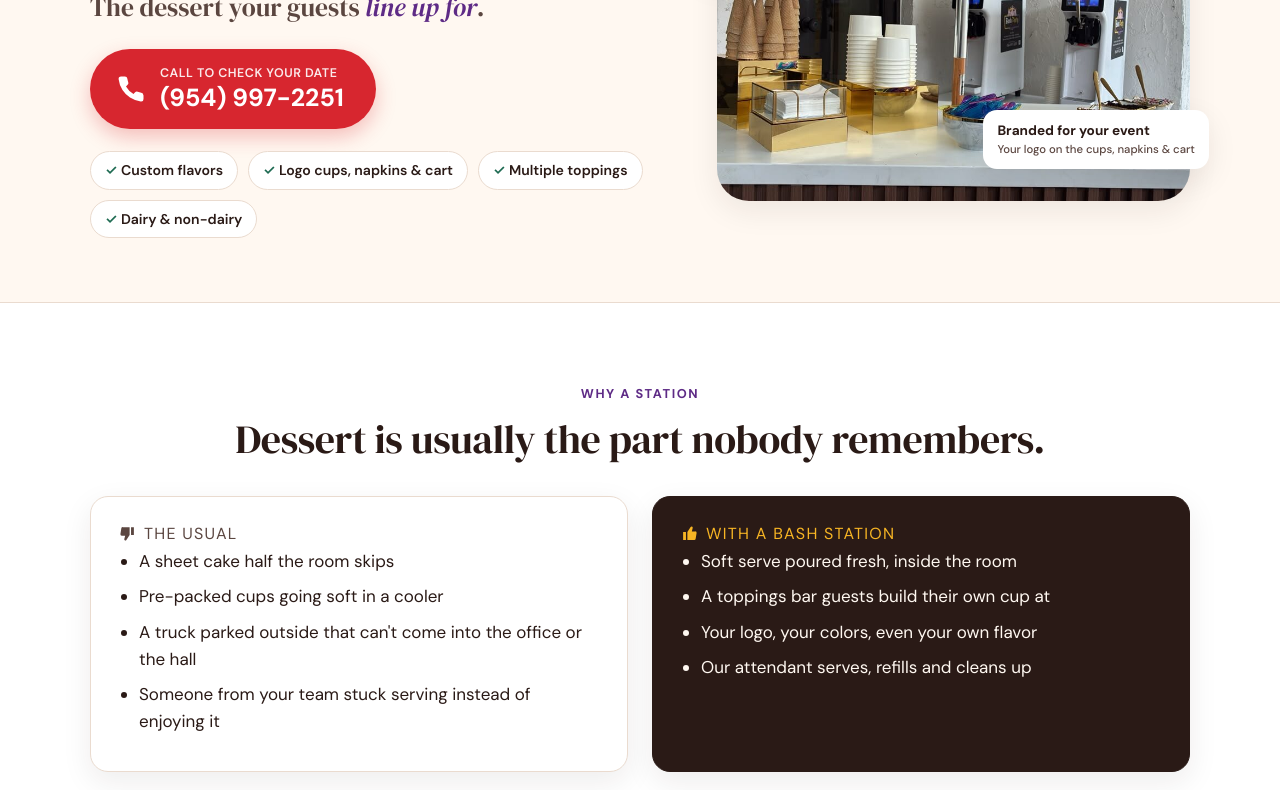
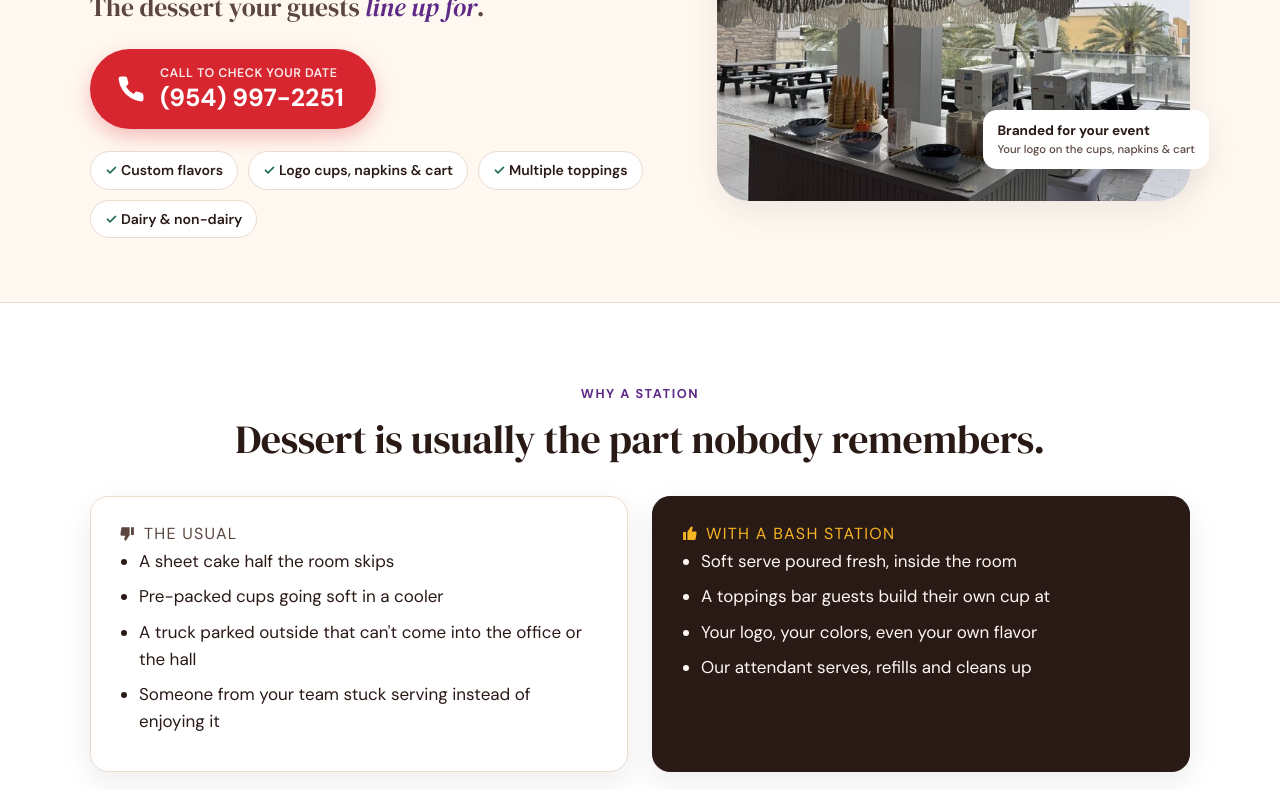
Before and after one commit to yosef-a11y/bash-landing, a plain HTML site: page ice-cream-cart/index.html in a window 1280 px wide. Shown: the part 293-1083 px from the top of the page. Drawn offline with Linux system fonts and the light colour scheme; a web font is replaced by a local one.

Commit message:
Use a photo of the cart itself at the top of the cart page
Co-Authored-By: Claude Opus 5.5 <noreply@anthropic.com>
Claude-Session: https://claude.ai/code/session_01PUseb4Rbz1nD2nFdCVoPbr

```diff
--- a/ice-cream-cart/index.html
+++ b/ice-cream-cart/index.html
@@ -60,7 +60,7 @@
         </ul>
       </div>
       <div class="hero-art hero-photo">
-        <img src="../images/gold-cart-umbrella.jpg" alt="Bash soft serve cart with a fringed umbrella, two machines, cones and cups on gold stands, and a toppings tray" width="1024" height="576" fetchpriority="high">
+        <img src="../images/cart-umbrella-patio.jpg" alt="Bash ice cream cart with a fringed umbrella, two soft serve machines, cones, cups and toppings, set up on a covered patio" width="640" height="480" style="object-position:50% 70%" fetchpriority="high">
         <div class="tag tag-a">60 to 75 servings<small>per hour, per machine</small></div>
         <div class="tag tag-b">Branded for your event<small>Your logo on the cups, napkins &amp; cart</small></div>
       </div>
```
Also changed, not shown: images/cart-umbrella-patio.jpg (added).
